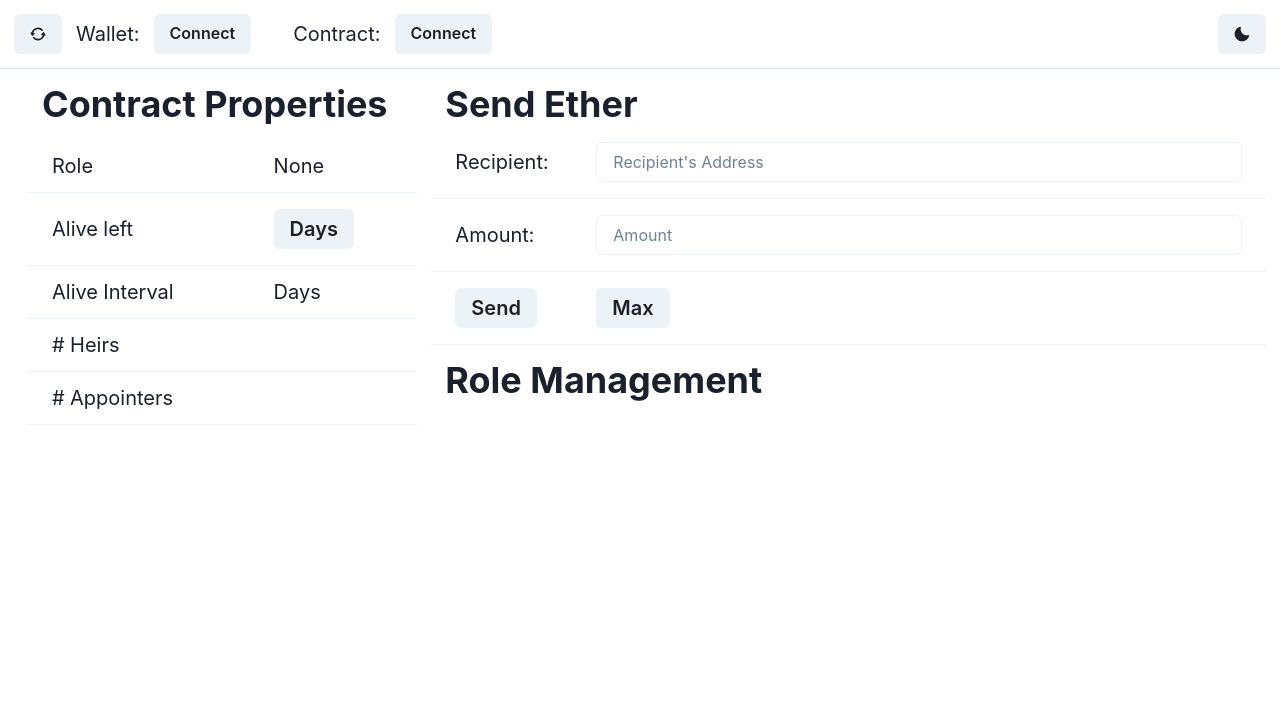
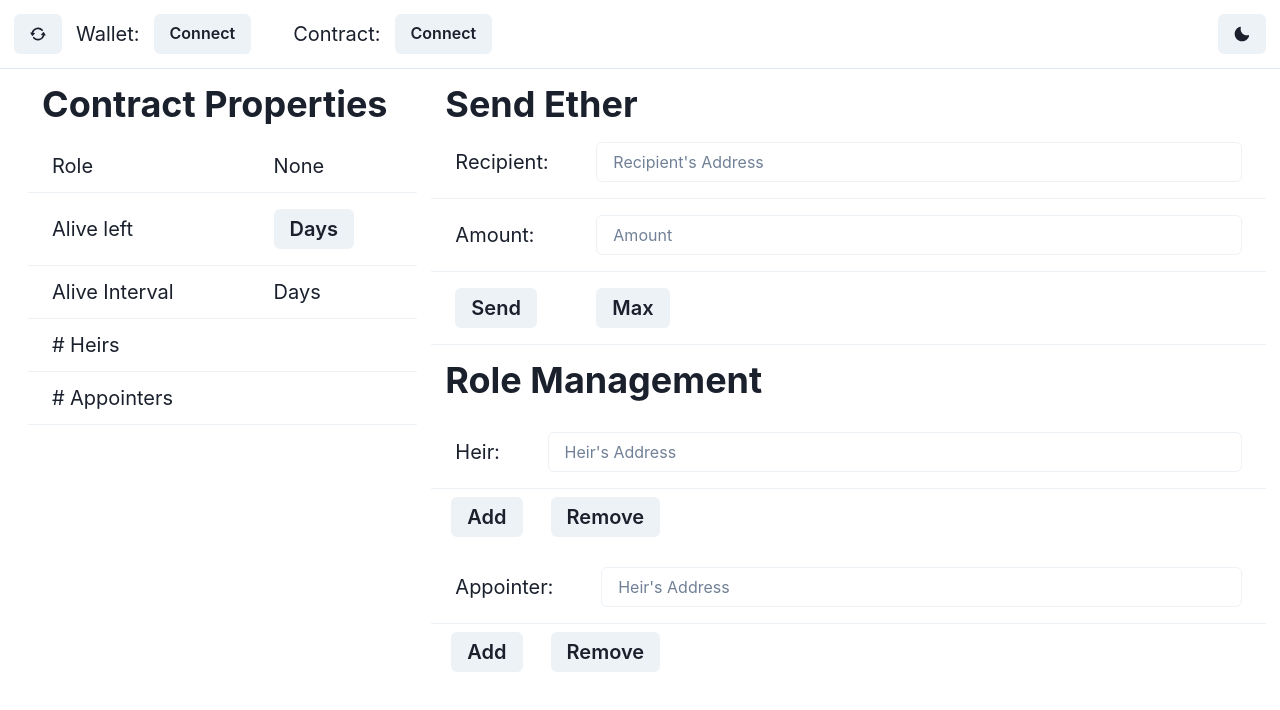
Before and after one commit to cmeyke/heritage, a React (Vite) app in the folder heritage-app/: page / in a window 1280 px wide. Shown: the top 710 px of the page. Built offline with nearby package versions, Linux system fonts and the light colour scheme.

Commit message:
Role Management Heir added

```diff
--- a/heritage-app/src/App.jsx
+++ b/heritage-app/src/App.jsx
@@ -52,10 +52,12 @@ function App() {
         alive={alive}
         timeAlive={timeAlive}
         numberOfHeirs={numberOfHeirs}
+        setNumberOfHeirs={setNumberOfHeirs}
         numberOfAppointers={numberOfAppointers}
         setAlive={setAlive}
         setTimeAlive={setTimeAlive}
         heirs={heirs}
+        setHeirs={setHeirs}
         appointers={appointers}
       />
     </div>
--- a/heritage-app/src/components/Dashboard.jsx
+++ b/heritage-app/src/components/Dashboard.jsx
@@ -24,7 +24,7 @@ import {
   Box,
 } from "@chakra-ui/react";
 
-import { updateAliveData } from "./Navbar";
+import { ShowBusy, getHeirs, updateAliveData } from "./Navbar";
 import { useRef, useState } from "react";
 
 import { ethers } from "ethers";
@@ -218,11 +218,130 @@ function SendEther({contract, provider, contractAddress}) {
   </>;
 }
 
-function RoleManagement() {
+function RoleManagement({setHeirs, setNumberOfHeirs, contract}) {
+  const [heirAddress, setHeirAddress] = useState("");
+  const [appointerAddress, setAppointerAddress] = useState("");
+  const [validHeirAddress, setValidHeirAddress] = useState(true);
+  const [validAppointerAddress, setValidAppointerAddress] = useState(true);
+  const [busy, setBusy] = useState(false);
+
   return <>
     <Heading marginLeft="14px" marginTop="14px">
+      <ShowBusy
+        busy={busy}
+        marginRight="14px"
+      />
       Role Management
     </Heading>
+    <Box marginTop="14px">
+      <AddressAlert
+        validAddress={validHeirAddress}
+        marginTop="14px"
+        marginLeft="14px"
+      />
+      <TableContainer>
+        <Table>
+          <Tbody>
+            <Tr>
+              <Td w="1px">Heir:</Td>
+              <Td>
+                <Input
+                  onChange={event => {
+                    setHeirAddress(event.currentTarget.value);
+                  }}
+                  placeholder="Heir's Address"
+                />
+              </Td>
+            </Tr>
+          </Tbody>
+        </Table>
+      </TableContainer>
+      <Box marginLeft="20px" marginTop="8px">
+        <Button
+          fontSize='xl'
+          onClick={() => {
+            if (ethers.utils.isAddress(heirAddress)) {
+              setValidHeirAddress(true);
+              async function inherit() {
+                setBusy(true);
+                try {
+                  const tx = await contract.inherit(heirAddress);
+                  await tx.wait();
+                  await getHeirs(setHeirs, setNumberOfHeirs, contract);
+                }
+                catch(ex) {
+                  console.log(ex);
+                }
+                setBusy(false);
+              }
+              inherit();
+            } else {
+              setValidHeirAddress(false);
+            }
+          }}
+        >
+          Add
+        </Button>
+        <Button
+          fontSize='xl'
+          marginLeft="28px"
+          onClick={() => {
+            if (ethers.utils.isAddress(heirAddress)) {
+              setValidHeirAddress(true);
+              async function disinherit() {
+                setBusy(true);
+                try {
+                  const tx = await contract.disinherit(heirAddress);
+                  await tx.wait();
+                  await getHeirs(setHeirs, setNumberOfHeirs, contract);
+                }
+                catch(ex) {
+                  console.log(ex);
+                }
+                setBusy(false);
+              }
+              disinherit();
+            } else {
+              setValidHeirAddress(false);
+            }
+          }}
+        >
+          Remove
+        </Button>
+      </Box>
+    </Box>
+    <Box marginTop="14px">
+      <AddressAlert
+          validAddress={validAppointerAddress}
+          marginTop="14px"
+          marginLeft="14px"
+        />
+      <TableContainer>
+        <Table>
+          <Tbody>
+            <Tr>
+              <Td w="1px">Appointer:</Td>
+              <Td>
+                <Input
+                  onChange={event => {
+                    setAppointerAddress(event.currentTarget.value);
+                  }}
+                  placeholder="Heir's Address"
+                />
+              </Td>
+            </Tr>
+          </Tbody>
+        </Table>
+      </TableContainer>
+      <Box marginLeft="20px" marginTop="8px">
+        <Button fontSize='xl'>
+          Add
+        </Button>
+        <Button fontSize='xl' marginLeft="28px">
+          Remove
+        </Button>
+      </Box>
+    </Box>
   </>;
 }
 
@@ -240,7 +359,7 @@ function ListArray({array, heading}) {
   return <></>;
 }
 
-export default function Dashboard({provider, contract, contractAddress, role, alive, timeAlive, numberOfHeirs, numberOfAppointers, setAlive, setTimeAlive, heirs, appointers}) {
+export default function Dashboard({provider, contract, contractAddress, role, alive, timeAlive, numberOfHeirs, setNumberOfHeirs, numberOfAppointers, setAlive, setTimeAlive, heirs, setHeirs,appointers}) {
   return (
     <Grid
       templateColumns="repeat(3, 1fr)"
@@ -305,7 +424,11 @@ export default function Dashboard({provider, contract, contractAddress, role, al
           provider={provider}
           contractAddress={contractAddress}
         />
-        <RoleManagement />
+        <RoleManagement
+          setHeirs={setHeirs}
+          setNumberOfHeirs={setNumberOfHeirs}
+          contract={contract}
+        />
       </GridItem>
     </Grid>
   )
--- a/heritage-app/src/components/Navbar.jsx
+++ b/heritage-app/src/components/Navbar.jsx
@@ -100,9 +100,9 @@ function DisplayContractAddress({contract, contractAddress}) {
   return <>{contract === null || address === "" ? "Connect" : address}</>;
 }
 
-function ShowBusy({busy}) {
+export function ShowBusy({busy, marginRight}) {
   if (busy) {
-    return <Spinner />;
+    return <Spinner marginRight={marginRight} />;
   }
   return <></>;
 }
@@ -189,6 +189,7 @@ function DeployButton({signer}) {
           <ModalFooter>
             <ShowBusy
               busy={busy}
+              marginRight="0px"
             />
             <Button
               ml={3}
@@ -325,7 +326,7 @@ async function getEthBalance(signer, provider, address) {
   return formaterETH(balance);
 }
 
-async function getHeirs(setHeirs, setNumberOfHeirs, contract) {
+export async function getHeirs(setHeirs, setNumberOfHeirs, contract) {
   const HEIR_ROLE = await contract.HEIR_ROLE();
   getRoleMembers(setHeirs, setNumberOfHeirs, contract, HEIR_ROLE);
 }
```
